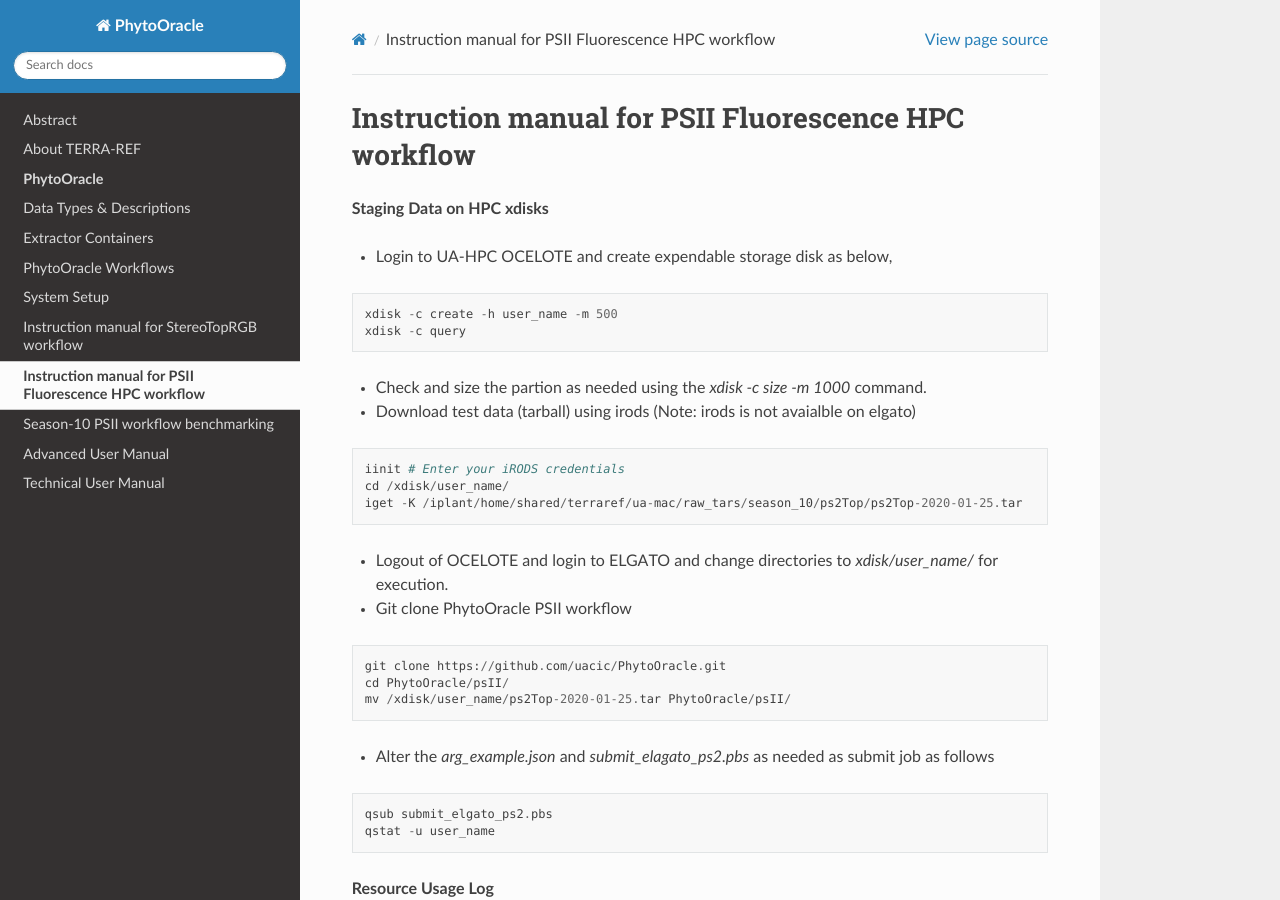
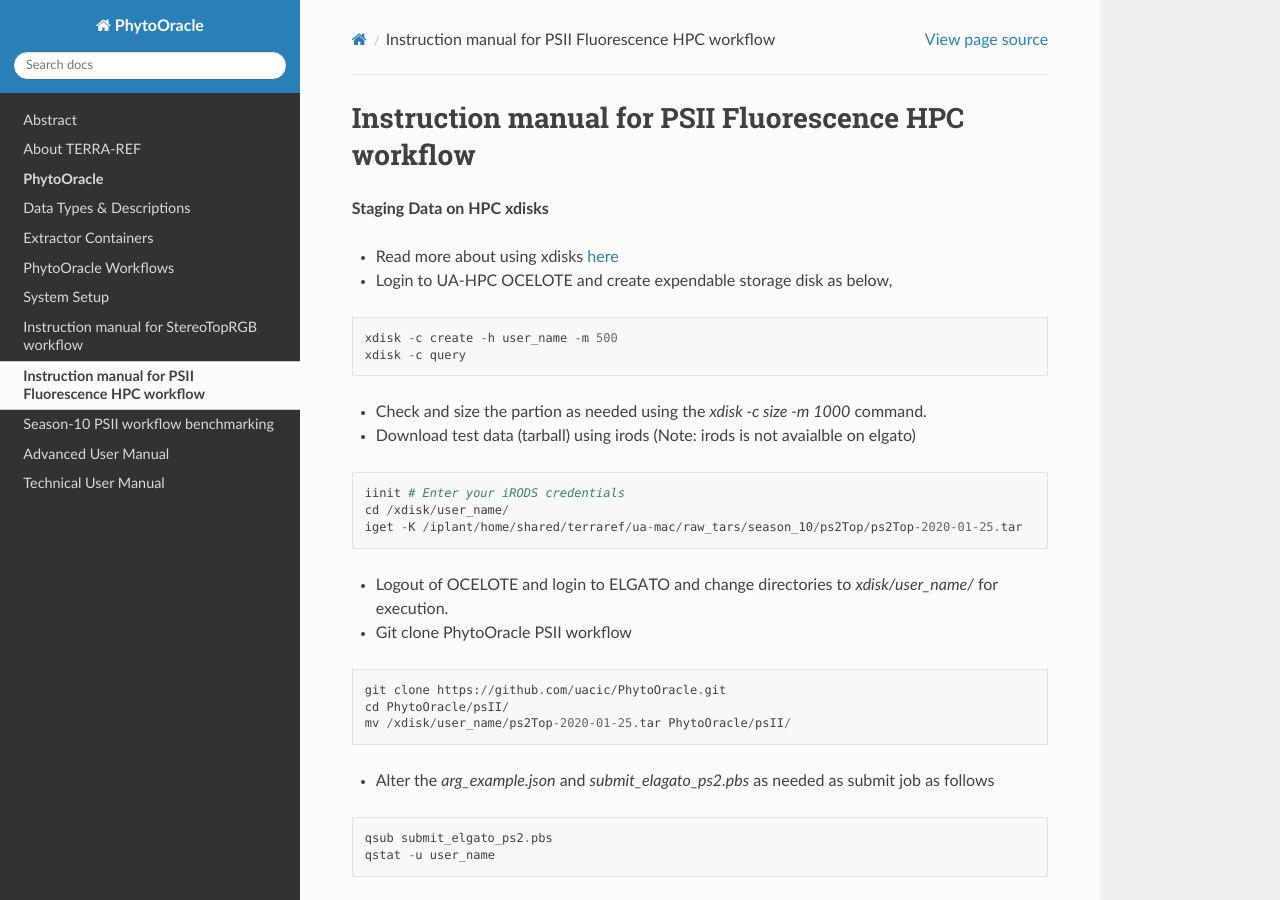
Before and after one commit to LyonsLab/PhytoOracle, a Sphinx documentation site: the page built from docs/ps2.rst, in a window 1280 px wide and 900 px high. Built offline with Sphinx 7.4.7 and the Read the Docs theme 2.0.0, drawn with Linux system fonts in a browser that asks for light colours.

Commit message:
Update ps2.rst
link to xdisk docs

```diff
--- a/docs/ps2.rst
+++ b/docs/ps2.rst
@@ -2,6 +2,8 @@ Instruction manual for PSII Fluorescence HPC workflow
 -----------------------------------------------------
 
 **Staging Data on HPC xdisks**
+
+- Read more about using xdisks `here <https://public.confluence.arizona.edu/display/UAHPC/Using+xdisk>`_
 
 - Login to UA-HPC OCELOTE and create expendable storage disk as below,
 
```
